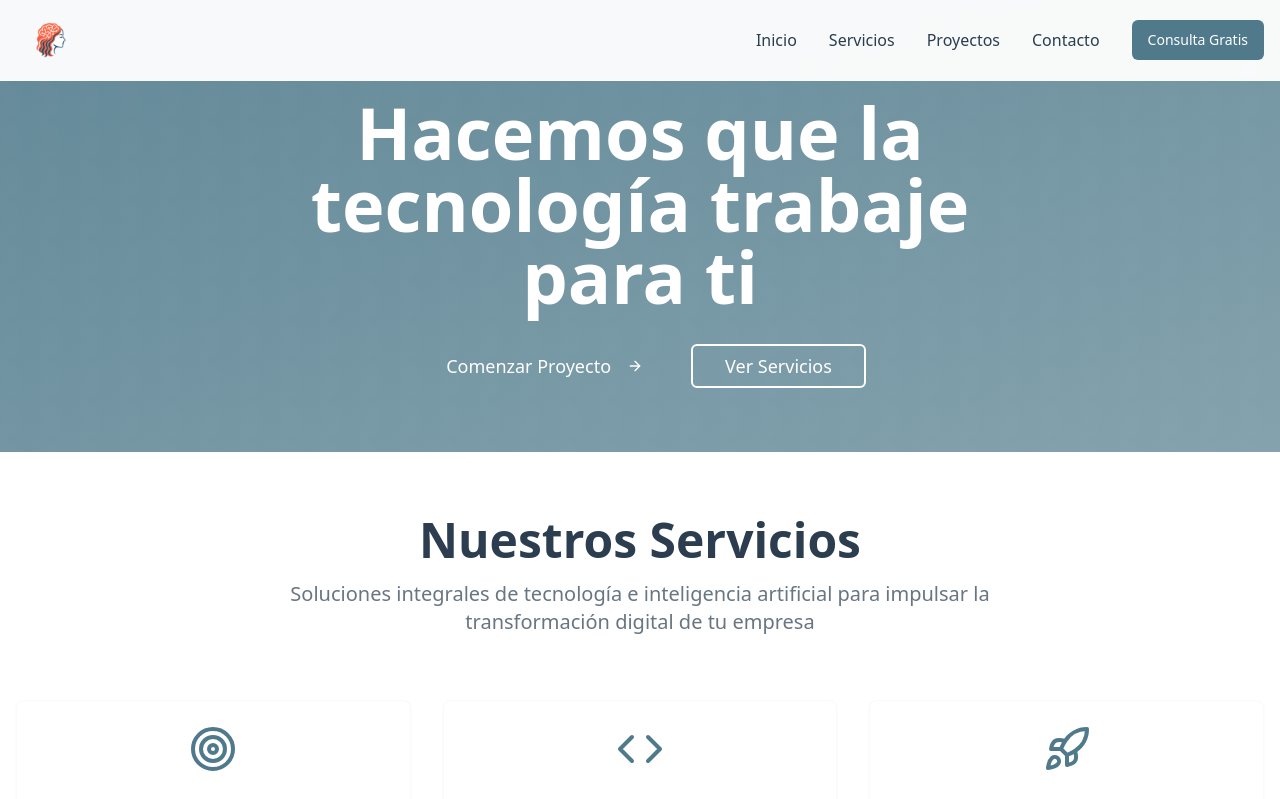
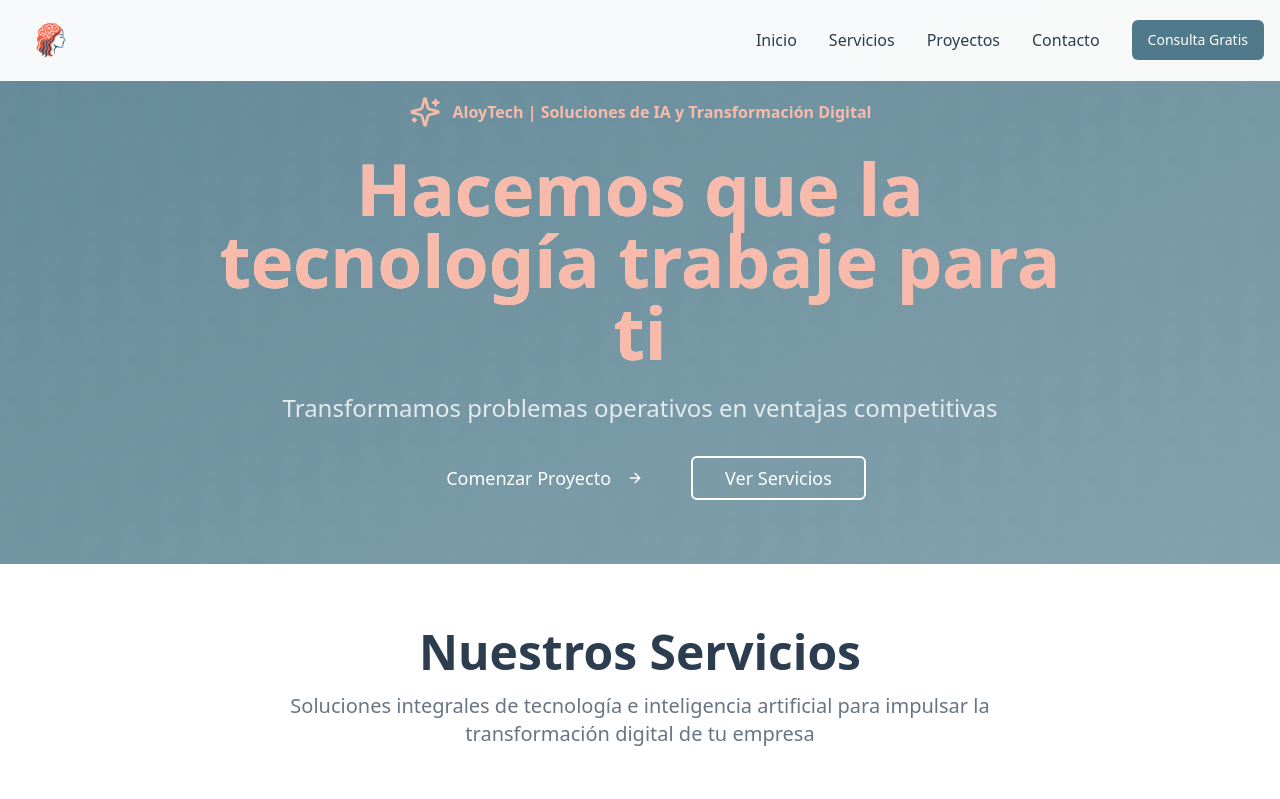
Before and after one commit to AloyTec/Web_aloytech, a React (Vite) app: page / in a window 1280 px wide. Shown: the top 799 px of the page. Built offline with nearby package versions, Linux system fonts and the light colour scheme.

Commit message:
Revert color changes

```diff
--- a/src/components/Hero.tsx
+++ b/src/components/Hero.tsx
@@ -19,9 +19,18 @@ export const Hero = () => {
 
       <div className="container mx-auto px-4 relative z-10">
         <div className="max-w-4xl mx-auto text-center">
-          <h1 className="text-5xl md:text-7xl font-bold mb-8 text-primary-foreground max-w-3xl mx-auto leading-relaxed">
-            Hacemos que la tecnología trabaje para ti
+          <div className="flex items-center justify-center mb-6">
+            <Sparkles className="w-8 h-8 text-accent mr-3" />
+            <span className="text-accent font-semibold">AloyTech | Soluciones de IA y Transformación Digital</span>
+          </div>
+
+          <h1 className="text-5xl md:text-7xl font-bold mb-6 bg-gradient-to-r from-primary-foreground to-accent bg-clip-text text-transparent">
+            <span className="block text-accent">Hacemos que la tecnología trabaje para ti</span>
           </h1>
+
+          <p className="text-xl md:text-2xl mb-8 text-primary-foreground/80 max-w-3xl mx-auto leading-relaxed">
+            Transformamos problemas operativos en ventajas competitivas
+          </p>
 
           <div className="flex flex-col sm:flex-row gap-4 justify-center items-center">
             <Button
```
